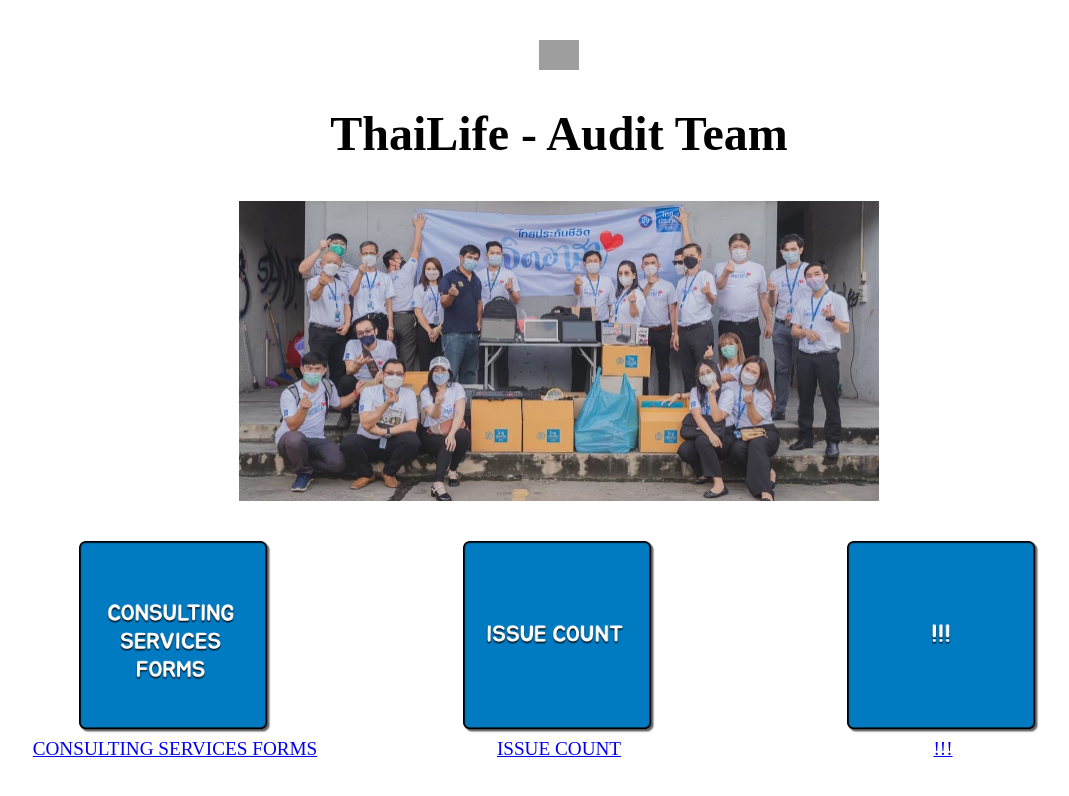
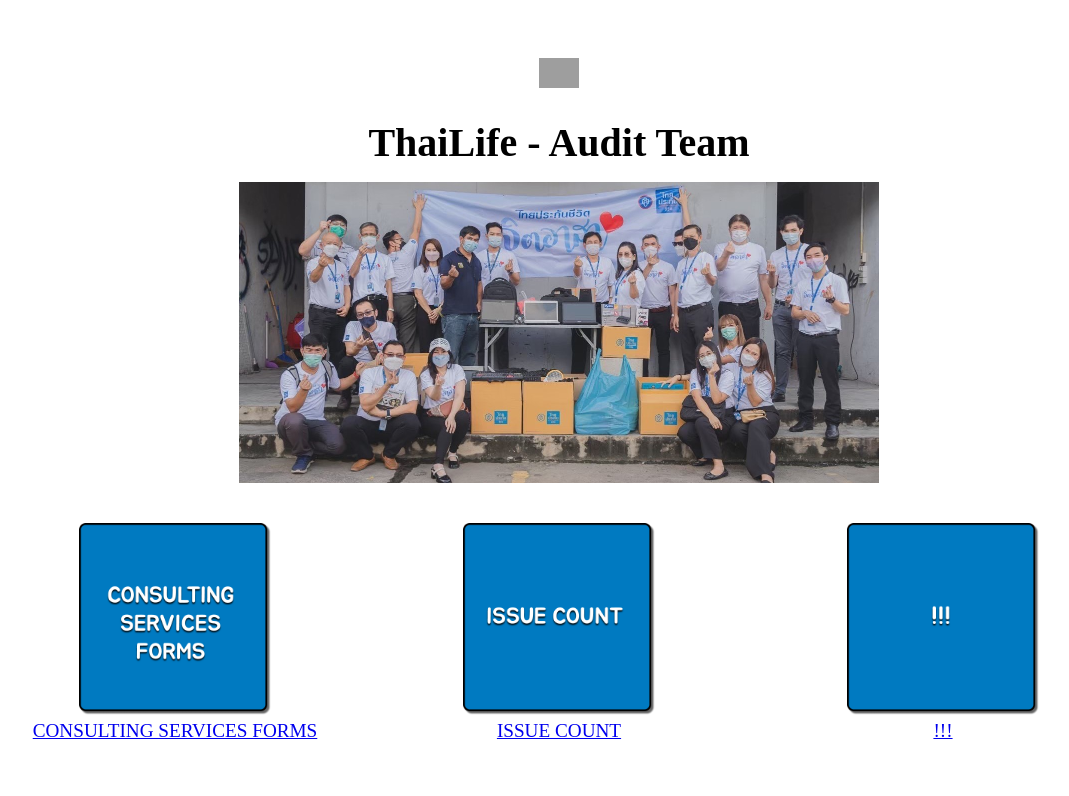
Before and after one commit to CCharoenchai/Rules-Desktop, a plain HTML site: page index.html in a window 1280 px wide. Shown: the whole page, without its empty margins (81-1150 px from the left). Drawn offline with Linux system fonts and the light colour scheme; grey boxes are pictures that could not be loaded.

Commit message:
Update index.html

```diff
--- a/index.html
+++ b/index.html
@@ -1,5 +1,6 @@
 <!DOCTYPE html>
 <html lang="en">
+
 <head>
   <link rel="icon" href="https://www.thailife.com/public/assets/images/LOGO-THAILIFE.jpg" type="image/x-icon">
   <meta charset="UTF-8">
@@ -38,20 +39,27 @@
       height: auto;
     }
 
+    .logo img {
+      width: 5%;
+      height: auto;
+    }
+
     h1 {
-      margin-bottom: 5vh;
-      font-size: 6vh;
-      border: 60vh;
+      margin-bottom: 2vh;
+      font-size: 5vh;
     }
   </style>
 </head>
+
 <body>
-  <div class="logo-webMB" style="text-align: center;top: 10px;">
-      <img src="https://upload.wikimedia.org/wikipedia/commons/1/14/ThaiLifeInsurance.jpg" style="width: 10%; height: auto" alt="Logo Web">
+
+  <div class="logo">
+    <img src="https://upload.wikimedia.org/wikipedia/commons/1/14/ThaiLifeInsurance.jpg"
+      style="width: 10%; height: auto" alt="Logo Web">
   </div>
   <h1>ThaiLife - Audit Team</h1>
   <div class="logo-webMB" style="text-align: center;top: 10px;">
-    <img  src="ภาพรวม.jpeg" style="width: 50%; height: auto" alt="ภาพรวม">
+    <img src="ภาพรวม.jpeg" style="width: 50%; height: auto" alt="ภาพรวม">
   </div>
   <br><br>
 
@@ -59,30 +67,37 @@
   <div class="container">
     <!-- div ที่ 1 -->
     <div class="item">
-      <a href="https://script.google.com/a/macros/thailife.com/s/AKfycby1_NX99mvRz77zK05cKaAgwUhc_jiw0MK3DtfUPCrCkcJWFBE9_X3lDo_xZClw7Snu/exec" target="_blank">
+      <a href="https://script.google.com/a/macros/thailife.com/s/AKfycby1_NX99mvRz77zK05cKaAgwUhc_jiw0MK3DtfUPCrCkcJWFBE9_X3lDo_xZClw7Snu/exec"
+        target="_blank">
         <img src="consult.png" alt="logoTLI">
       </a>
       <br>
-      <a href="https://script.google.com/a/macros/thailife.com/s/AKfycby1_NX99mvRz77zK05cKaAgwUhc_jiw0MK3DtfUPCrCkcJWFBE9_X3lDo_xZClw7Snu/exec" target="_blank">CONSULTING SERVICES FORMS</a>
+      <a href="https://script.google.com/a/macros/thailife.com/s/AKfycby1_NX99mvRz77zK05cKaAgwUhc_jiw0MK3DtfUPCrCkcJWFBE9_X3lDo_xZClw7Snu/exec"
+        target="_blank">CONSULTING SERVICES FORMS</a>
     </div>
     <!-- div ที่ 2 -->
     <div class="item">
-      <a href="https://script.google.com/a/macros/thailife.com/s/AKfycby1_NX99mvRz77zK05cKaAgwUhc_jiw0MK3DtfUPCrCkcJWFBE9_X3lDo_xZClw7Snu/exec" target="_blank">
+      <a href="https://script.google.com/a/macros/thailife.com/s/AKfycby1_NX99mvRz77zK05cKaAgwUhc_jiw0MK3DtfUPCrCkcJWFBE9_X3lDo_xZClw7Snu/exec"
+        target="_blank">
         <img src="issue.png" alt="logoTLI">
       </a>
       <br>
-      <a href="https://script.google.com/a/macros/thailife.com/s/AKfycby1_NX99mvRz77zK05cKaAgwUhc_jiw0MK3DtfUPCrCkcJWFBE9_X3lDo_xZClw7Snu/exec" target="_blank">ISSUE COUNT</a>
+      <a href="https://script.google.com/a/macros/thailife.com/s/AKfycby1_NX99mvRz77zK05cKaAgwUhc_jiw0MK3DtfUPCrCkcJWFBE9_X3lDo_xZClw7Snu/exec"
+        target="_blank">ISSUE COUNT</a>
     </div>
 
     <!-- div ที่ 3 -->
     <div class="item">
-      <a href="https://script.google.com/a/macros/thailife.com/s/AKfycby1_NX99mvRz77zK05cKaAgwUhc_jiw0MK3DtfUPCrCkcJWFBE9_X3lDo_xZClw7Snu/exec" target="_blank">
+      <a href="https://script.google.com/a/macros/thailife.com/s/AKfycby1_NX99mvRz77zK05cKaAgwUhc_jiw0MK3DtfUPCrCkcJWFBE9_X3lDo_xZClw7Snu/exec"
+        target="_blank">
         <img src="00.png" alt="logoTLI">
       </a>
       <br>
-      <a href="https://script.google.com/a/macros/thailife.com/s/AKfycby1_NX99mvRz77zK05cKaAgwUhc_jiw0MK3DtfUPCrCkcJWFBE9_X3lDo_xZClw7Snu/exec" target="_blank">!!!</a>
+      <a href="https://script.google.com/a/macros/thailife.com/s/AKfycby1_NX99mvRz77zK05cKaAgwUhc_jiw0MK3DtfUPCrCkcJWFBE9_X3lDo_xZClw7Snu/exec"
+        target="_blank">!!!</a>
 
     </div>
   </div>
 </body>
+
 </html>
```
